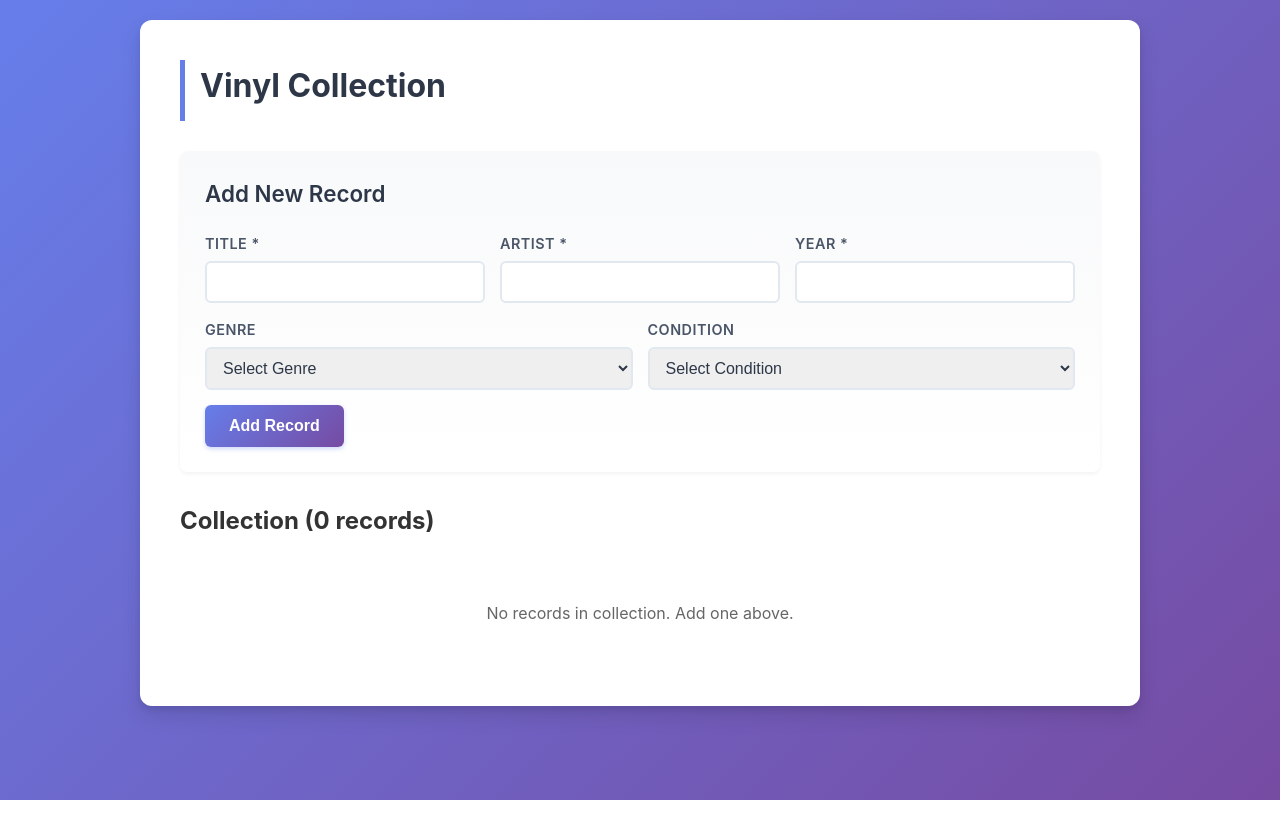
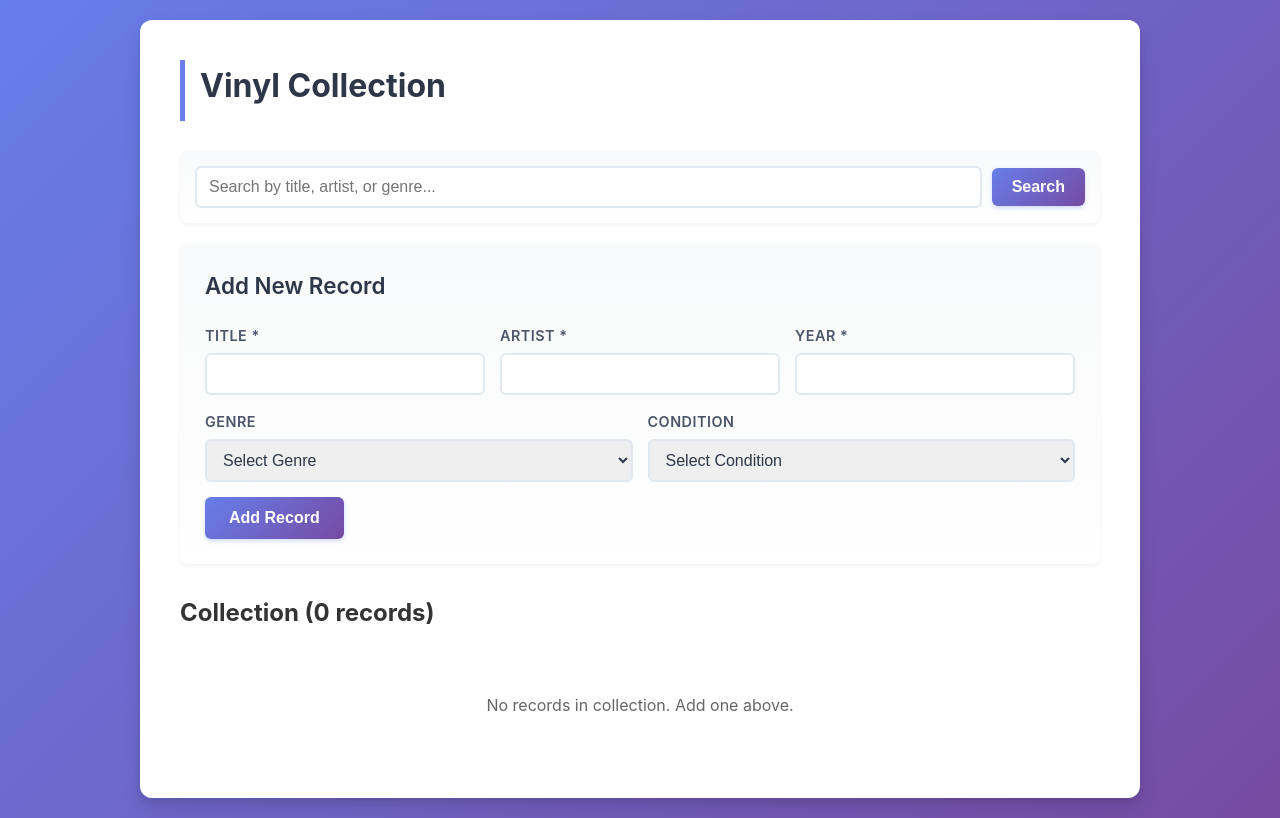
Before and after one commit to Bsmizzy/CRUD_Vinyl, a Flask app: page / in a window 1280 px wide. Run offline with Flask 3, Linux system fonts and the light colour scheme.

Commit message:
Add search functionality for vinyl records
- Implement search by title, artist, or genre using SQLAlchemy ilike
- Add search form to index page with clear button
- Display search results count in collection header
- Maintain search query in URL parameters

```diff
--- a/app.py
+++ b/app.py
@@ -53,8 +53,20 @@ def index():
             except ValueError:
                 flash('Year must be a valid number.', 'error')
 
-    vinyls = Vinyl.query.order_by(Vinyl.date_added.desc()).all()
-    return render_template('index.html', vinyls=vinyls)
+    search_query = request.args.get('search', '').strip()
+
+    if search_query:
+        vinyls = Vinyl.query.filter(
+            db.or_(
+                Vinyl.title.ilike(f'%{search_query}%'),
+                Vinyl.artist.ilike(f'%{search_query}%'),
+                Vinyl.genre.ilike(f'%{search_query}%')
+            )
+        ).order_by(Vinyl.date_added.desc()).all()
+    else:
+        vinyls = Vinyl.query.order_by(Vinyl.date_added.desc()).all()
+
+    return render_template('index.html', vinyls=vinyls, search_query=search_query)
 
 
 @app.route('/update/<int:id>', methods=['GET', 'POST'])
--- a/templates/index.html
+++ b/templates/index.html
@@ -262,6 +262,21 @@
             {% endif %}
         {% endwith %}
 
+        <div class="form-section" style="margin-bottom: 20px; padding: 15px;">
+            <form method="GET" style="display: flex; gap: 10px; align-items: center;">
+                <input type="text"
+                       name="search"
+                       placeholder="Search by title, artist, or genre..."
+                       value="{{ search_query or '' }}"
+                       style="flex: 1;">
+                <button type="submit" style="padding: 10px 20px;">Search</button>
+                {% if search_query %}
+                    <a href="{{ url_for('index') }}"
+                       style="padding: 10px 20px; background: #718096; color: white; text-decoration: none; border-radius: 6px;">Clear</a>
+                {% endif %}
+            </form>
+        </div>
+
         <div class="form-section">
             <h2>Add New Record</h2>
             <form method="POST">
@@ -314,7 +329,7 @@
         </div>
 
         <div class="records-section">
-            <h2>Collection ({{ vinyls|length }} records)</h2>
+            <h2>Collection ({{ vinyls|length }} records){% if search_query %} - Search results for "{{ search_query }}"{% endif %}</h2>
             {% if vinyls %}
                 <table>
                     <thead>
```
